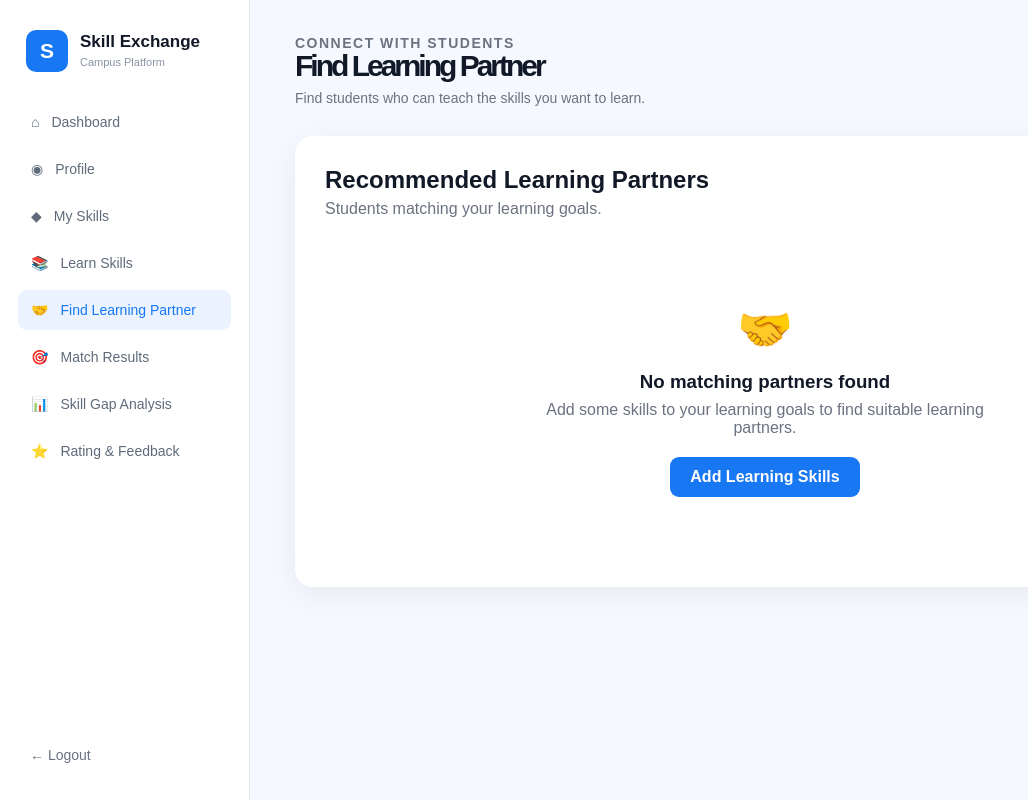
After one commit to PRIYA19120/Campus-Skill-Exchange-Platform, a Flask app: page /find-learning-partner in a window 1280 px wide. The commit adds this page. Shown: the whole page, without its empty margins (0-1028 px from the left). Run offline with Flask 3, Linux system fonts and the light colour scheme.

Commit message:
Add new Campus Skill Exchange features

```diff
--- a/app.py
+++ b/app.py
@@ -1,6 +1,7 @@
 from flask import Flask, render_template, send_from_directory, request, session, redirect, url_for
 import os
 import csv
+import sqlite3
 
 app = Flask(__name__)
 
@@ -221,6 +222,57 @@ def add_learn_skill():
     session["learn_skills"] = skills
 
     return redirect(url_for("learn_skills"))
+@app.route("/find-learning-partner")
+def find_learning_partner():
+
+    my_learning_skills = session.get("learn_skills", [])
+
+    students = [
+        {
+            "name": "Aarav Sharma",
+            "username": "aarav",
+            "department": "BCA",
+            "semester": "4",
+            "skills": ["Python", "Java", "Data Structures"]
+        },
+        {
+            "name": "Ananya Rawat",
+            "username": "ananya",
+            "department": "BCA",
+            "semester": "3",
+            "skills": ["HTML", "CSS", "JavaScript"]
+        },
+        {
+            "name": "Rohan Singh",
+            "username": "rohan",
+            "department": "BCA",
+            "semester": "5",
+            "skills": ["C++", "Algorithms", "SQL"]
+        }
+    ]
+
+    matching_students = []
+
+    for student in students:
+
+        matched_skills = [
+            skill
+            for skill in student["skills"]
+            if skill in my_learning_skills
+        ]
+
+        if matched_skills:
+
+            matching_students.append({
+                **student,
+                "matched_skills": matched_skills
+            })
+
+    return render_template(
+        "find_learning_partner.html",
+        students=matching_students,
+        my_learning_skills=my_learning_skills
+    )
 
 
 @app.route("/remove-learn-skill/<skill>")
--- a/static/css/style.css
+++ b/static/css/style.css
@@ -1500,3 +1500,152 @@ button:hover {
     color: white;
     border-color: #1877f2;
 }
+/* FIND LEARNING PARTNER */
+
+.partner-main-card {
+    background: white;
+    border-radius: 18px;
+    padding: 30px;
+    box-shadow: 0 8px 30px rgba(0, 0, 0, 0.06);
+}
+
+.partner-grid {
+    display: grid;
+    grid-template-columns: repeat(2, 1fr);
+    gap: 22px;
+    margin-top: 25px;
+}
+
+.partner-card {
+    border: 1px solid #e5e7eb;
+    border-radius: 16px;
+    padding: 22px;
+    background: #ffffff;
+    transition: 0.2s ease;
+}
+
+.partner-card:hover {
+    transform: translateY(-3px);
+    box-shadow: 0 10px 25px rgba(0, 0, 0, 0.08);
+}
+
+.partner-top {
+    display: flex;
+    align-items: center;
+    gap: 14px;
+    margin-bottom: 20px;
+}
+
+.partner-avatar {
+    width: 55px;
+    height: 55px;
+    border-radius: 50%;
+    background: #1877f2;
+    color: white;
+    display: flex;
+    align-items: center;
+    justify-content: center;
+    font-size: 22px;
+    font-weight: bold;
+}
+
+.partner-info h3 {
+    margin: 0 0 4px;
+    font-size: 18px;
+}
+
+.partner-info span {
+    color: #6b7280;
+    font-size: 14px;
+}
+
+.partner-details {
+    border-top: 1px solid #eee;
+    border-bottom: 1px solid #eee;
+    padding: 14px 0;
+    margin-bottom: 16px;
+}
+
+.partner-details p {
+    margin: 7px 0;
+    color: #4b5563;
+    font-size: 14px;
+}
+
+.matched-title {
+    display: block;
+    font-size: 13px;
+    font-weight: 600;
+    color: #6b7280;
+    margin-bottom: 10px;
+}
+
+.matched-skills {
+    display: flex;
+    flex-wrap: wrap;
+    gap: 8px;
+    margin-bottom: 20px;
+}
+
+.matched-skill {
+    background: #eef5ff;
+    color: #1877f2;
+    border-radius: 20px;
+    padding: 7px 12px;
+    font-size: 13px;
+    font-weight: 600;
+}
+
+.send-request-btn {
+    width: 100%;
+    padding: 12px;
+    border: none;
+    border-radius: 9px;
+    background: #1877f2;
+    color: white;
+    font-size: 14px;
+    font-weight: 600;
+    cursor: pointer;
+}
+
+.send-request-btn:hover {
+    background: #0d65d9;
+}
+
+.empty-partners {
+    text-align: center;
+    padding: 60px 20px;
+}
+
+.empty-partner-icon {
+    font-size: 45px;
+    margin-bottom: 15px;
+}
+
+.empty-partners h3 {
+    margin-bottom: 8px;
+}
+
+.empty-partners p {
+    color: #6b7280;
+    max-width: 450px;
+    margin: 0 auto 20px;
+}
+
+.find-skills-btn {
+    display: inline-block;
+    text-decoration: none;
+    background: #1877f2;
+    color: white;
+    padding: 11px 20px;
+    border-radius: 9px;
+    font-weight: 600;
+}
+
+@media (max-width: 800px) {
+
+    .partner-grid {
+        grid-template-columns: 1fr;
+    }
+
+}
--- /dev/null
+++ b/templates/find_learning_partner.html
@@ -0,0 +1,252 @@
+<!DOCTYPE html>
+<html lang="en">
+
+<head>
+
+    <meta charset="UTF-8">
+
+    <meta name="viewport"
+          content="width=device-width, initial-scale=1.0">
+
+    <title>Find Learning Partner | Campus Skill Exchange</title>
+
+    <link rel="stylesheet"
+          href="{{ url_for('static', filename='css/style.css') }}">
+
+</head>
+
+<body>
+
+<div class="dashboard-page">
+
+    <!-- SIDEBAR -->
+
+    <aside class="sidebar">
+
+        <div class="sidebar-logo">
+
+            <div class="logo-box">S</div>
+
+            <div>
+                <h2>Skill Exchange</h2>
+                <span>Campus Platform</span>
+            </div>
+
+        </div>
+
+
+        <nav>
+
+            <a href="{{ url_for('dashboard') }}">
+                <span>⌂</span>
+                Dashboard
+            </a>
+
+            <a href="{{ url_for('profile') }}">
+                <span>◉</span>
+                Profile
+            </a>
+
+            <a href="{{ url_for('my_skills') }}">
+                <span>◆</span>
+                My Skills
+            </a>
+
+            <a href="{{ url_for('learn_skills') }}">
+                <span>📚</span>
+                Learn Skills
+            </a>
+
+            <a href="{{ url_for('find_learning_partner') }}"
+               class="active">
+                <span>🤝</span>
+                Find Learning Partner
+            </a>
+
+            <a href="#">
+                <span>🎯</span>
+                Match Results
+            </a>
+
+            <a href="#">
+                <span>📊</span>
+                Skill Gap Analysis
+            </a>
+
+            <a href="#">
+                <span>⭐</span>
+                Rating & Feedback
+            </a>
+
+        </nav>
+
+
+        <div class="sidebar-bottom">
+
+            <a href="{{ url_for('logout') }}">
+                ← Logout
+            </a>
+
+        </div>
+
+    </aside>
+
+
+    <!-- MAIN CONTENT -->
+
+    <main class="dashboard-content">
+
+        <div class="profile-header">
+
+            <div>
+
+                <p class="small-title">
+                    CONNECT WITH STUDENTS
+                </p>
+
+                <h1>Find Learning Partner</h1>
+
+                <p>
+                    Find students who can teach the skills you want to learn.
+                </p>
+
+            </div>
+
+        </div>
+
+
+        <!-- PARTNER CARD -->
+
+        <div class="partner-main-card">
+
+            <div class="skills-card-header">
+
+                <div>
+
+                    <h2>Recommended Learning Partners</h2>
+
+                    <p>
+                        Students matching your learning goals.
+                    </p>
+
+                </div>
+
+            </div>
+
+
+            {% if students %}
+
+                <div class="partner-grid">
+
+                    {% for student in students %}
+
+                        <div class="partner-card">
+
+                            <div class="partner-top">
+
+                                <div class="partner-avatar">
+                                    {{ student.name[0] }}
+                                </div>
+
+                                <div class="partner-info">
+
+                                    <h3>
+                                        {{ student.name }}
+                                    </h3>
+
+                                    <span>
+                                        @{{ student.username }}
+                                    </span>
+
+                                </div>
+
+                            </div>
+
+
+                            <div class="partner-details">
+
+                                <p>
+                                    <strong>Department:</strong>
+                                    {{ student.department }}
+                                </p>
+
+                                <p>
+                                    <strong>Semester:</strong>
+                                    {{ student.semester }}
+                                </p>
+
+                            </div>
+
+
+                            <div class="matched-section">
+
+                                <span class="matched-title">
+                                    Can teach you
+                                </span>
+
+                                <div class="matched-skills">
+
+                                    {% for skill in student.matched_skills %}
+
+                                        <span class="matched-skill">
+                                            {{ skill }}
+                                        </span>
+
+                                    {% endfor %}
+
+                                </div>
+
+                            </div>
+
+
+                            <button
+                                type="button"
+                                class="send-request-btn">
+
+                                Send Learning Request
+
+                            </button>
+
+                        </div>
+
+                    {% endfor %}
+
+                </div>
+
+            {% else %}
+
+                <div class="empty-partners">
+
+                    <div class="empty-partner-icon">
+                        🤝
+                    </div>
+
+                    <h3>
+                        No matching partners found
+                    </h3>
+
+                    <p>
+                        Add some skills to your learning goals
+                        to find suitable learning partners.
+                    </p>
+
+                    <a href="{{ url_for('learn_skills') }}"
+                       class="find-skills-btn">
+
+                        Add Learning Skills
+
+                    </a>
+
+                </div>
+
+            {% endif %}
+
+        </div>
+
+    </main>
+
+</div>
+
+</body>
+
+</html>
```
Also changed, not shown: templates/dashboard.html (+4 -5 lines), templates/learn_skills.html (+4 -4 lines), templates/my_skills.html (+4 -4 lines).
